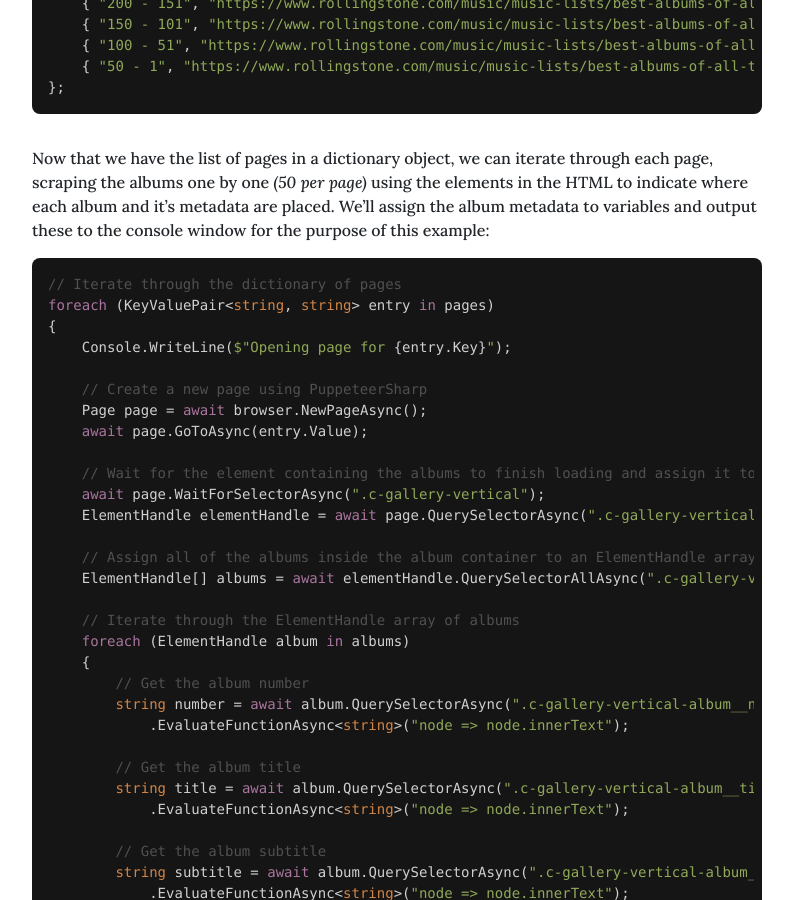
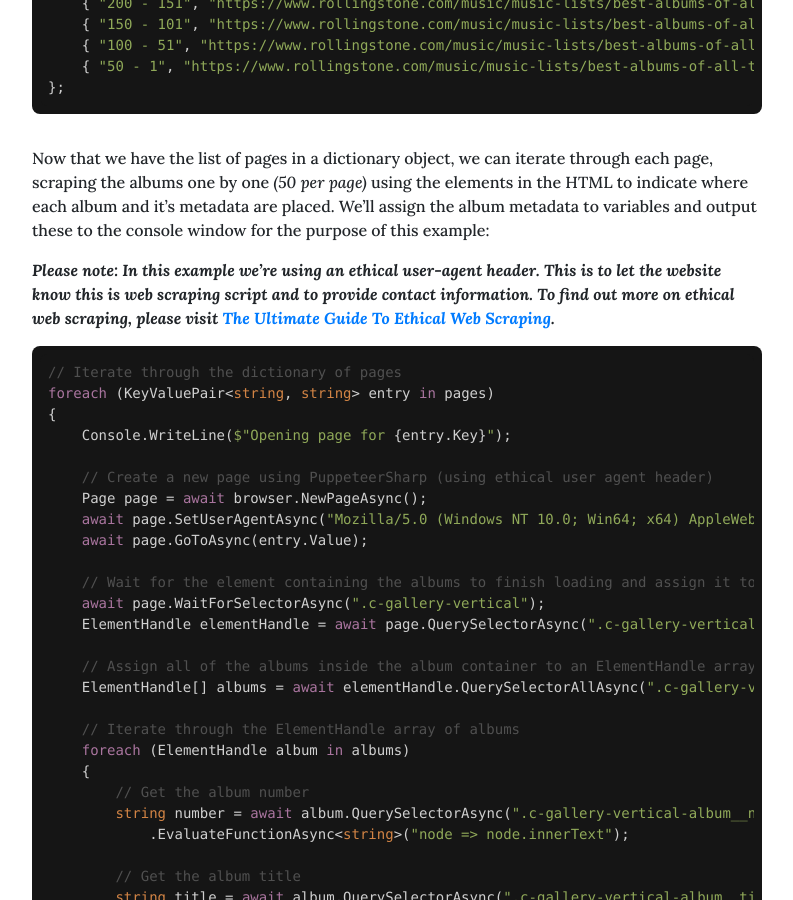
Before and after one commit to kiltandcode/kiltandcode.com, a Jekyll site: the page built from _posts/2020-10-14-scrape-the-500-greatest-albums-of-all-time-using-puppeteer-sharp.md, in a window 1280 px wide and 900 px high, scrolled down 1489 px. Shown: the whole window, without its empty margins (53-846 px from the left). Built offline with Jekyll 4.4.1, drawn with Linux system fonts in a browser that asks for light colours; nearby versions of some CDN libraries; some web fonts are replaced.

Commit message:
Hotfix: Add ethical user-agent header

````diff
--- a/_posts/2020-10-14-scrape-the-500-greatest-albums-of-all-time-using-puppeteer-sharp.md
+++ b/_posts/2020-10-14-scrape-the-500-greatest-albums-of-all-time-using-puppeteer-sharp.md
@@ -74,14 +74,18 @@ Now that we have the list of pages in a dictionary object, we can iterate throug
 *(50 per page)* using the elements in the HTML to indicate where each album and it's metadata are placed. We'll assign the
 album metadata to variables and output these to the console window for the purpose of this example:
 
+***Please note: In this example we're using an ethical user-agent header. This is to let the website know this is web scraping script and to provide contact information. To find out more on ethical web scraping, please visit [The Ultimate Guide To Ethical
+Web Scraping](https://finddatalab.com/ethicalscraping).***
+
 ```csharp
 // Iterate through the dictionary of pages
 foreach (KeyValuePair<string, string> entry in pages)
 {
     Console.WriteLine($"Opening page for {entry.Key}");
 
-    // Create a new page using PuppeteerSharp
+    // Create a new page using PuppeteerSharp (using ethical user agent header)
     Page page = await browser.NewPageAsync();
+    await page.SetUserAgentAsync("Mozilla/5.0 (Windows NT 10.0; Win64; x64) AppleWebKit/537.36 (KHTML, like Gecko) Chrome/86.0.4240.75 Safari/537.36; Kilt and Code/www.kiltandcode.com");
     await page.GoToAsync(entry.Value);
 
     // Wait for the element containing the albums to finish loading and assign it to an ElementHandle
````
